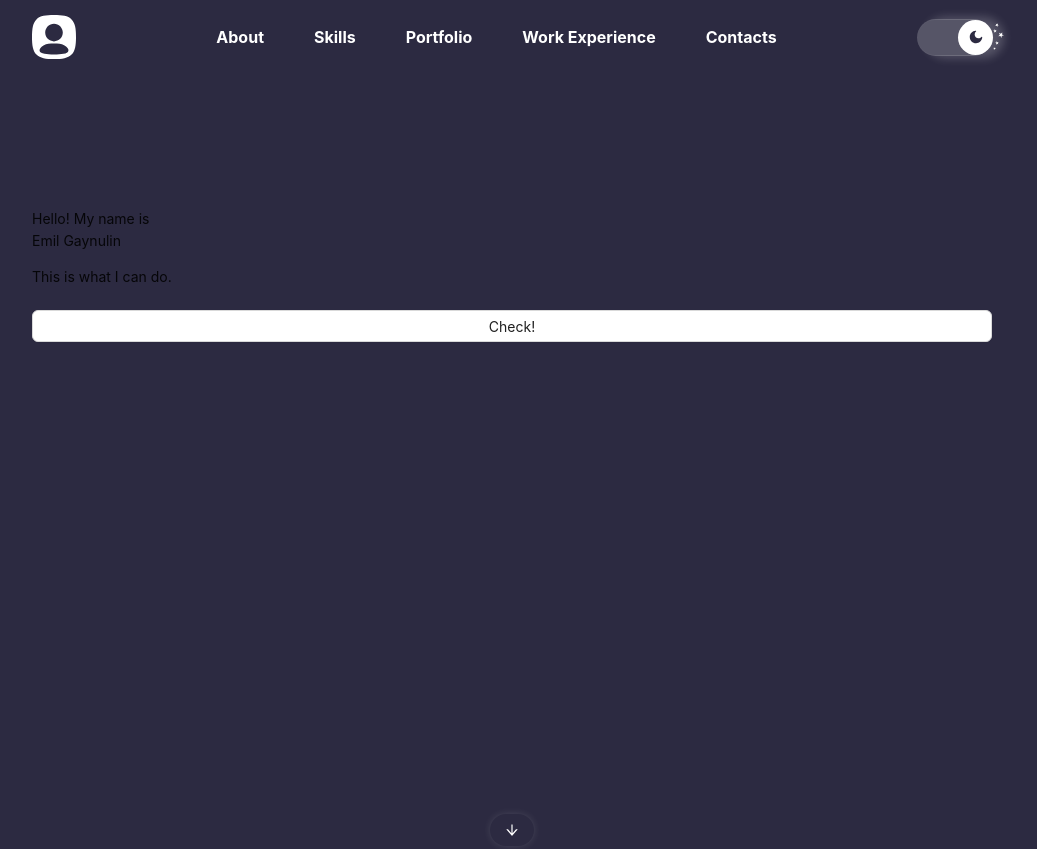
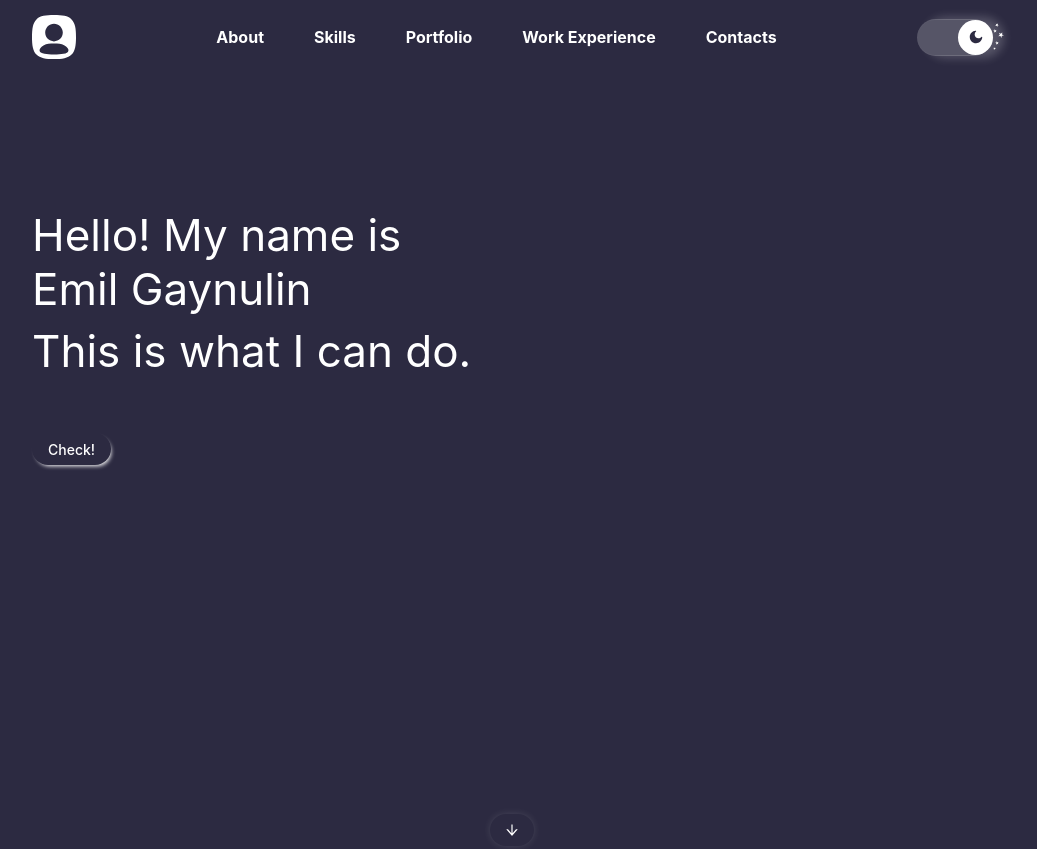
Before and after one commit to HELLRAID-cmd/Portfolio, a React (Vite) app in the folder client/: page / in a window 1280 px wide. Shown: the whole page, without its empty margins (128-1165 px from the left). Built offline with nearby package versions, Linux system fonts and the light colour scheme.

Commit message:
Добавил стили

```diff
--- a/client/src/Components/Hero/Hero.scss
+++ b/client/src/Components/Hero/Hero.scss
@@ -8,9 +8,16 @@
     .hero__text {
       display: flex;
       flex-direction: column;
+      align-items: flex-start;
+      gap: 55px;
+      margin: 0;
+      height: 600px;
+
+      &-wrapper {
+        display: flex;
+        flex-direction: column;
         gap: 8px;
         margin: 0;
-      height: 600px;
 
         &-name,
         &-desc {
@@ -19,8 +26,29 @@
           line-height: var(--lh-44);
           color: var(--c-white);
           margin: 0;
+          transition: color var(--transition-200);
         }
       }
+
+      &-button {
+        font-size: var(--f-size-14);
+        font-weight: var(--fw-medium);
+        border-color: transparent;
+        background-color: unset;
+        border-radius: var(--border-radius-20);
+        color: var(--c-white);
+        box-shadow: 2px 3px 4px -2px var(--c-white);
+        transition: box-shadow var(--transition-200), border-color var(--transition-200), color var(--transition-200);
+
+        &.ant-btn-default.ant-btn-default:hover {
+          background: unset;
+          color: var(--c-purple);
+          box-shadow: -2px -3px 4px -2px var(--c-black);
+          border-color: var(--c-purple);
+        }
+      }
+    }
+
 
     &-button {
       position: absolute;
```
Lines whose indentation alone changed are shown as unchanged.
